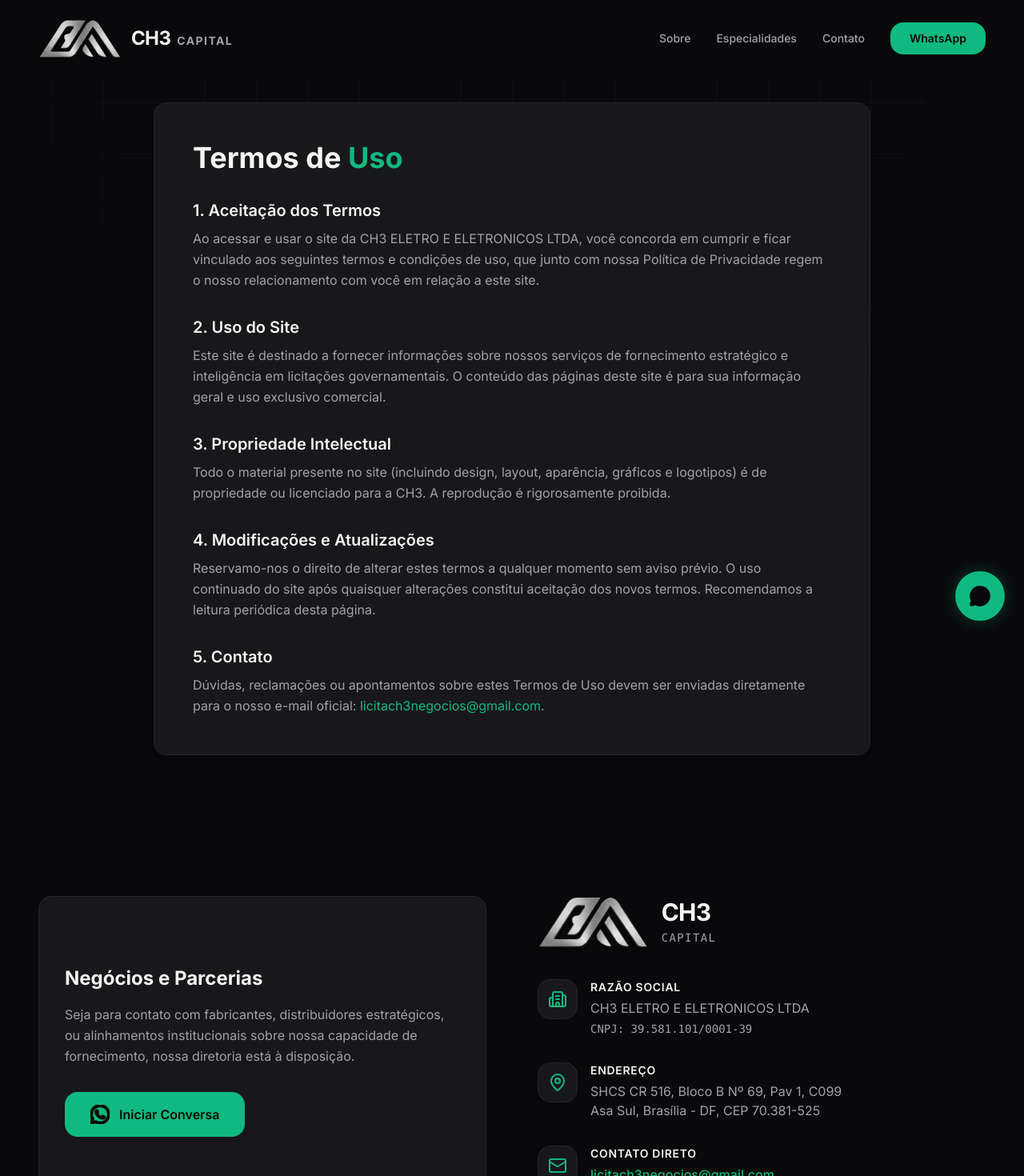
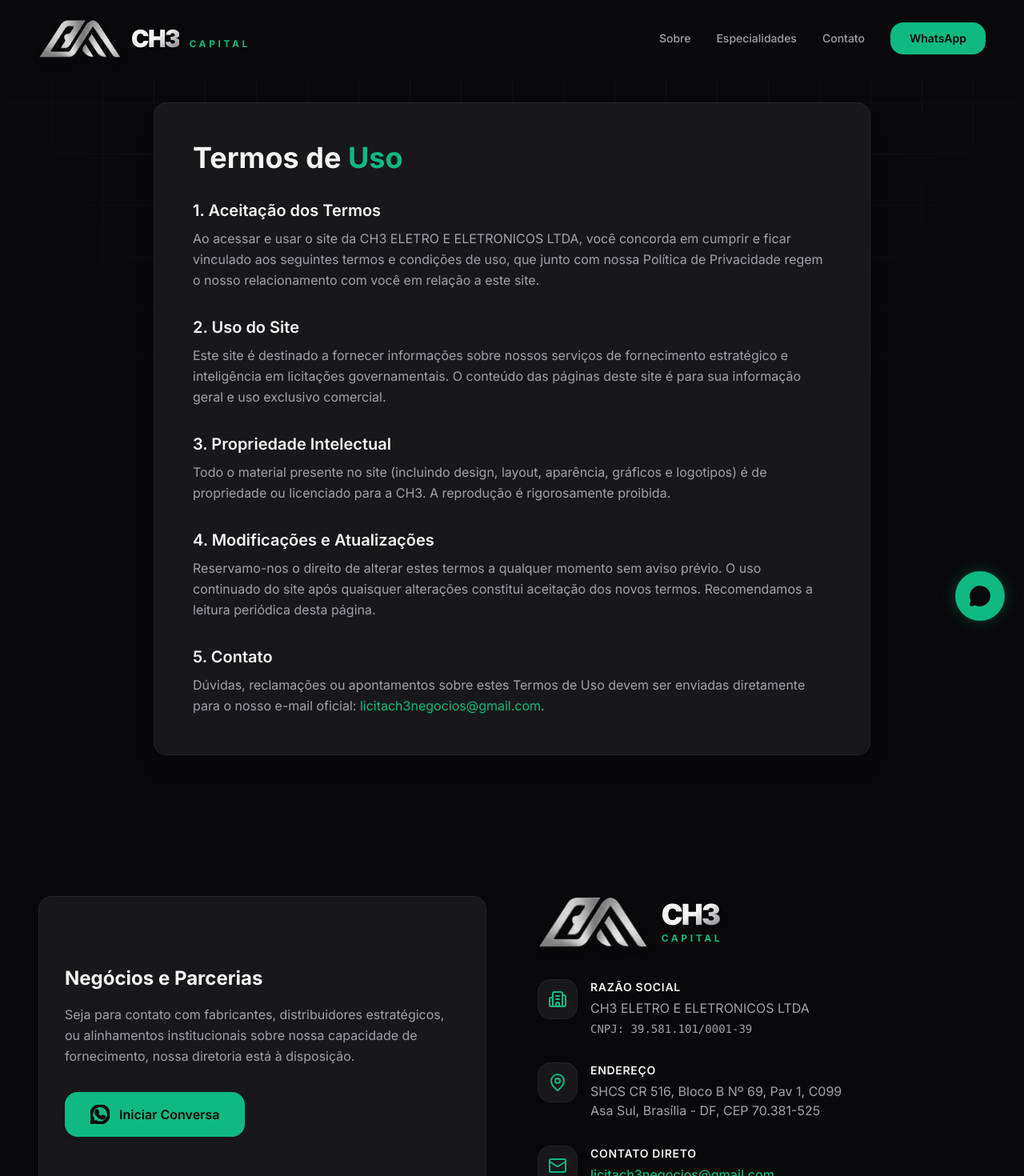
Before and after one commit to sistemapagamentosch3/CH3Capital, a Next.js app: page /termos in a window 1280 px wide. Shown: the top 1470 px of the page at 80% size. Built offline with nearby package versions, Linux system fonts and the light colour scheme.

Commit message:
Enhance typography and aesthetics of CH3 Capital logo in Header and Footer

```diff
--- a/src/components/Footer.tsx
+++ b/src/components/Footer.tsx
@@ -27,17 +27,20 @@ export default function Footer() {
           </div>
 
           <div className="flex flex-col justify-center">
-            <div className="mb-10 flex items-center gap-4">
-              <img
-                src="/logo.png"
-                alt="CH3 Capital Logo"
-                className="h-14 md:h-16 w-auto object-contain drop-shadow-md"
-              />
-              <div>
-                <h2 className="text-3xl font-bold tracking-tight text-brand-text mb-1">
+            <div className="mb-10 flex items-center gap-4 group cursor-default">
+              <div className="relative">
+                <div className="absolute -inset-2 bg-gradient-to-r from-brand-accent/40 to-yellow-600/20 rounded-full blur-md opacity-0 group-hover:opacity-100 transition-opacity duration-700"></div>
+                <img
+                  src="/logo.png"
+                  alt="CH3 Capital Logo"
+                  className="relative h-14 md:h-16 w-auto object-contain drop-shadow-lg transition-transform duration-500 group-hover:scale-[1.03]"
+                />
+              </div>
+              <div className="flex flex-col">
+                <h2 className="text-3xl md:text-4xl font-black tracking-tighter bg-clip-text text-transparent bg-gradient-to-br from-brand-text via-brand-text to-brand-muted/70 drop-shadow-sm mb-0.5">
                   CH3
                 </h2>
-                <p className="text-sm font-medium text-brand-muted tracking-widest uppercase font-mono">
+                <p className="text-xs font-bold text-brand-accent tracking-[0.3em] uppercase">
                   Capital
                 </p>
               </div>
--- a/src/components/Header.tsx
+++ b/src/components/Header.tsx
@@ -30,15 +30,23 @@ export default function Header() {
     >
       <div className="max-w-7xl mx-auto px-6 md:px-12 flex items-center justify-between">
         <Link href="/" className="flex items-center gap-3 group">
+          <div className="relative">
+            <div className="absolute -inset-2 bg-gradient-to-r from-brand-accent/40 to-yellow-600/20 rounded-full blur-md opacity-0 group-hover:opacity-100 transition-opacity duration-700"></div>
             <img
               src="/logo.png"
               alt="CH3 Capital Logo"
-            className="h-10 md:h-12 w-auto object-contain drop-shadow-md"
+              className="relative h-10 md:h-12 w-auto object-contain drop-shadow-lg transition-transform duration-500 group-hover:scale-[1.03]"
             />
-          <span className="text-xl md:text-2xl font-bold tracking-tight text-brand-text">
+          </div>
+
+          <div className="flex flex-col sm:flex-row sm:items-baseline">
+            <span className="text-2xl md:text-3xl font-black tracking-tighter bg-clip-text text-transparent bg-gradient-to-br from-brand-text via-brand-text to-brand-muted/70 drop-shadow-sm">
               CH3
-            <span className="text-brand-muted text-sm tracking-widest uppercase ml-2 hidden sm:inline-block">Capital</span>
             </span>
+            <span className="text-[10px] sm:text-xs font-bold tracking-[0.3em] uppercase text-brand-accent sm:ml-3">
+              Capital
+            </span>
+          </div>
         </Link>
 
         {/* Desktop Nav */}
```
Lines whose indentation alone changed are shown as unchanged.
